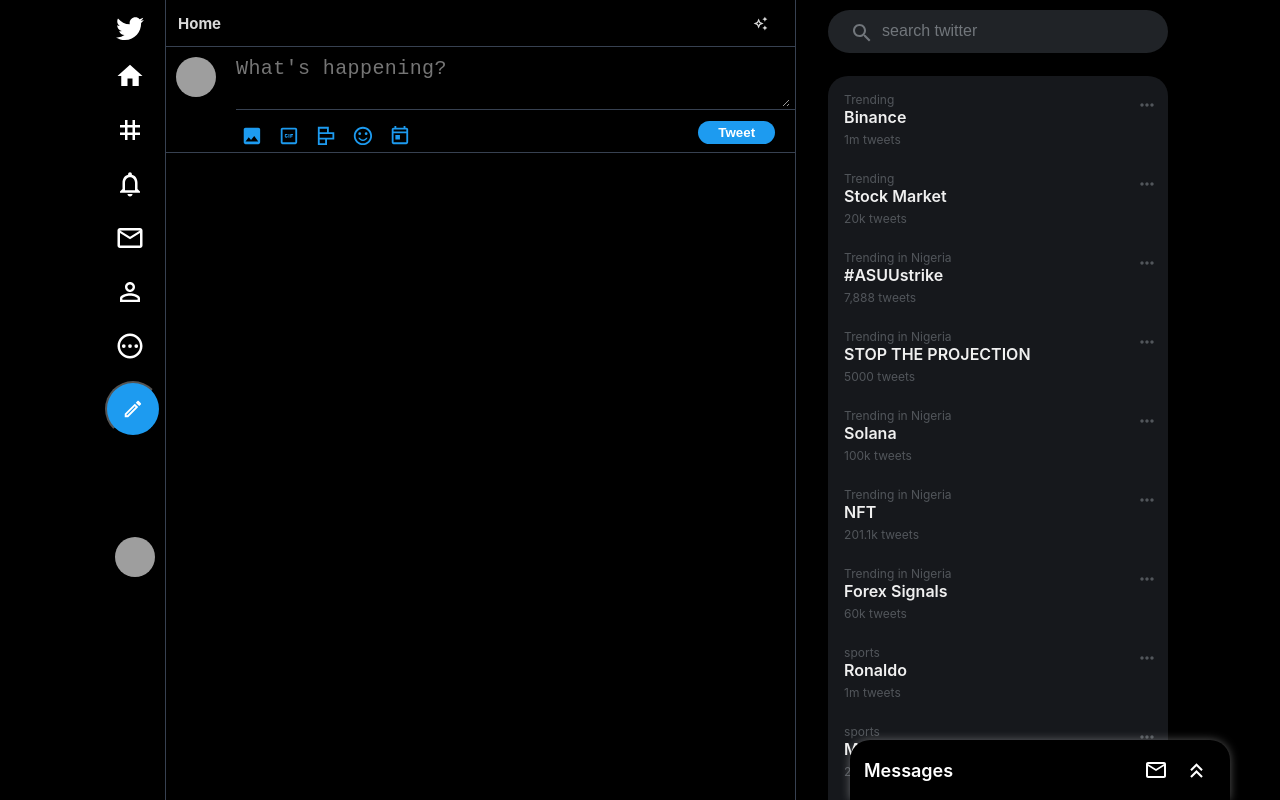
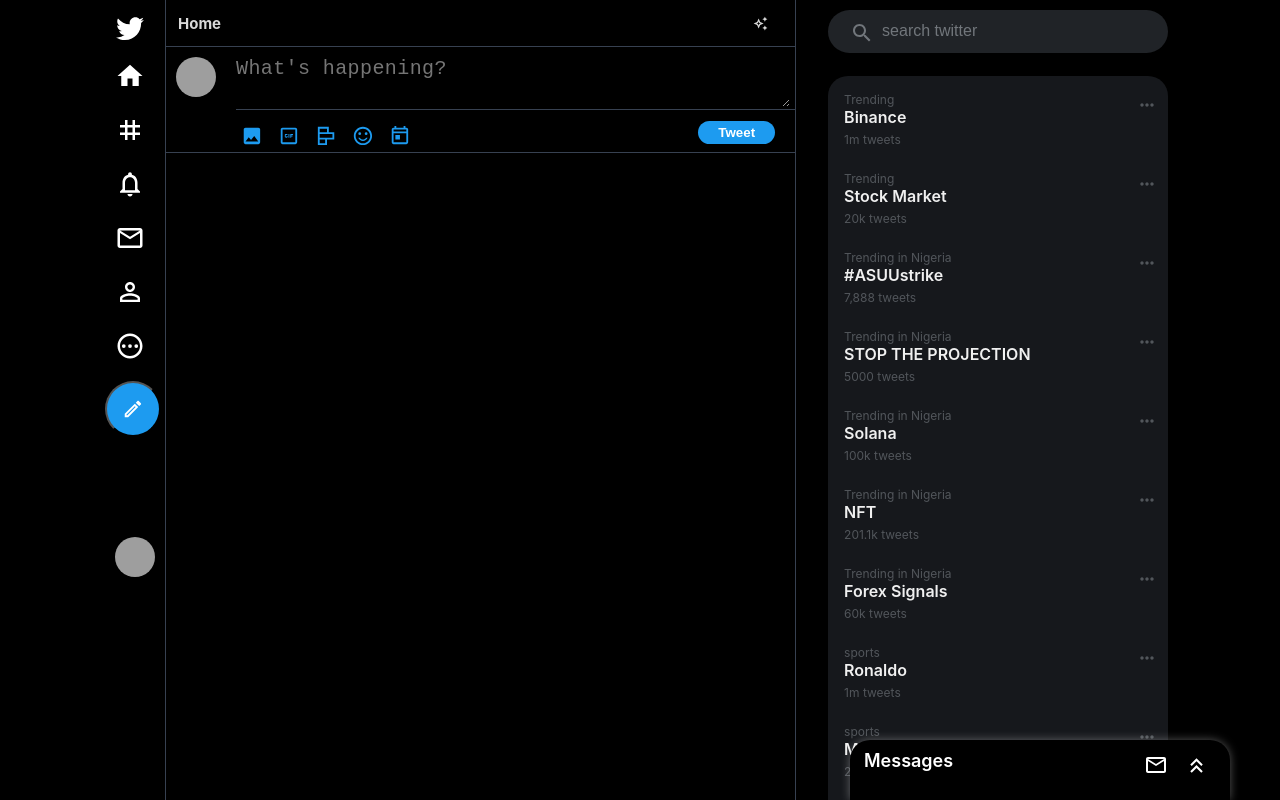
Before and after one commit to OrenisileDemilade/collab-twitter-clone, a React (Create React App) app: page / in a window 1280 px wide. Built offline with nearby package versions, Linux system fonts and the light colour scheme; grey boxes are pictures that could not be loaded.

Commit message:
some changes

```diff
--- a/src/components/Middle.css
+++ b/src/components/Middle.css
@@ -3,7 +3,7 @@
     flex: 1.3;
     border-left: 1px solid #374151;
     border-right: 1px solid #374151;
-    /* height: 200rem; */
+    height: 200rem;
     /* max-width: 41rem; */
     /* margin-left: 200px;    */
 }
--- a/src/components/layout/Footer.module.css
+++ b/src/components/layout/Footer.module.css
@@ -20,16 +20,18 @@
     border-top-right-radius: 20px;
     display: flex;
     justify-content: space-between;
-    align-items: center;
+    align-items: flex-start;
  }
 
 .new_message p {
+    margin-top: 1rem;
     color: #fff;
     font-size: 1.8rem;
     font-weight: 600;
   }
 
 .icons {
+    margin-top: 0.5rem;
     display: flex;
     align-items: center;
     justify-content: center;
--- a/src/components/layout/Trend.js
+++ b/src/components/layout/Trend.js
@@ -64,7 +64,8 @@
   const trends = Object.keys(dummyData[0]);
   console.log(trends);
   return (
-      <ul className={classes.trends}>
+    <ul className={classes.trends}>
+      {/* <p className={classes.test} style={{width:'100%', color:'green', backgroundColor:'red'}}>hello</p> */}
           {dummyData.map(trend => {
               console.log(trend)
               return <li>
--- a/src/components/layout/Trend.module.css
+++ b/src/components/layout/Trend.module.css
@@ -16,6 +16,12 @@
     display: flex;
     justify-content: space-between;
     align-items: center;
+}
+
+.test {
+    position: sticky;
+    top: 0;
+    height: 30rem;
 }
 
 .content {
```
Also changed, not shown: src/components/Aside.module.css (line endings or trailing spaces).
